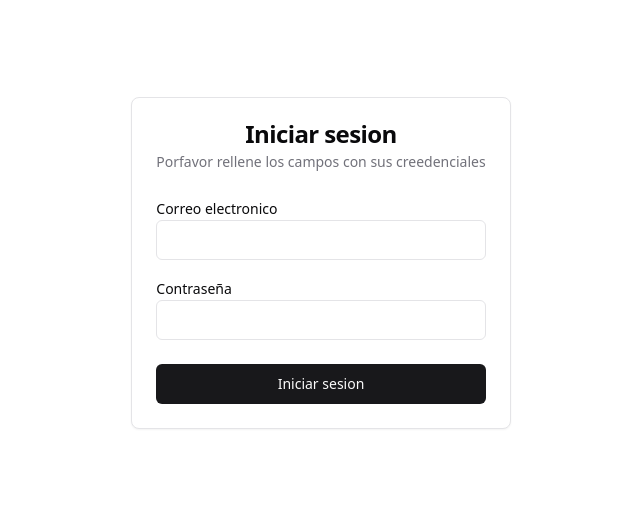
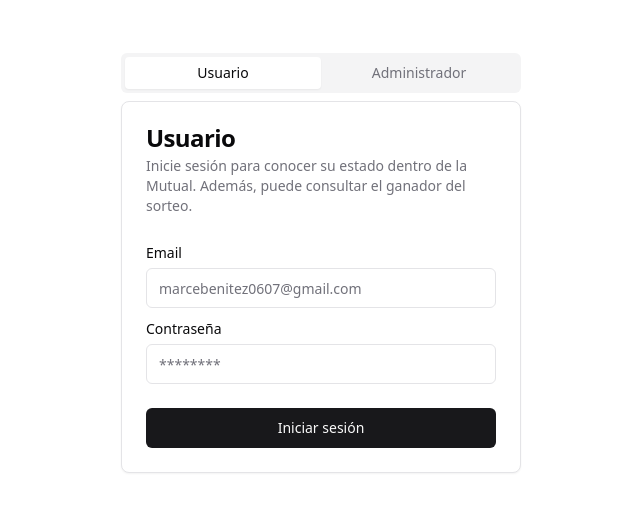
Before and after one commit to LumarSoft/mutual-web, a React (Vite) app: page / in a window 1280 px wide. Shown: the part 137-648 px from the top of the page, without its empty margins (319-959 px from the left). Built offline with nearby package versions, Linux system fonts and the light colour scheme.

Commit message:
feat: cambios en la logica de login para usuarios o administradores

```diff
--- /dev/null
+++ b/src/components/ui/tabs.tsx
@@ -0,0 +1,53 @@
+import * as React from "react"
+import * as TabsPrimitive from "@radix-ui/react-tabs"
+
+import { cn } from "@/lib/utils"
+
+const Tabs = TabsPrimitive.Root
+
+const TabsList = React.forwardRef<
+  React.ElementRef<typeof TabsPrimitive.List>,
+  React.ComponentPropsWithoutRef<typeof TabsPrimitive.List>
+>(({ className, ...props }, ref) => (
+  <TabsPrimitive.List
+    ref={ref}
+    className={cn(
+      "inline-flex h-10 items-center justify-center rounded-md bg-muted p-1 text-muted-foreground",
+      className
+    )}
+    {...props}
+  />
+))
+TabsList.displayName = TabsPrimitive.List.displayName
+
+const TabsTrigger = React.forwardRef<
+  React.ElementRef<typeof TabsPrimitive.Trigger>,
+  React.ComponentPropsWithoutRef<typeof TabsPrimitive.Trigger>
+>(({ className, ...props }, ref) => (
+  <TabsPrimitive.Trigger
+    ref={ref}
+    className={cn(
+      "inline-flex items-center justify-center whitespace-nowrap rounded-sm px-3 py-1.5 text-sm font-medium ring-offset-background transition-all focus-visible:outline-none focus-visible:ring-2 focus-visible:ring-ring focus-visible:ring-offset-2 disabled:pointer-events-none disabled:opacity-50 data-[state=active]:bg-background data-[state=active]:text-foreground data-[state=active]:shadow-sm",
+      className
+    )}
+    {...props}
+  />
+))
+TabsTrigger.displayName = TabsPrimitive.Trigger.displayName
+
+const TabsContent = React.forwardRef<
+  React.ElementRef<typeof TabsPrimitive.Content>,
+  React.ComponentPropsWithoutRef<typeof TabsPrimitive.Content>
+>(({ className, ...props }, ref) => (
+  <TabsPrimitive.Content
+    ref={ref}
+    className={cn(
+      "mt-2 ring-offset-background focus-visible:outline-none focus-visible:ring-2 focus-visible:ring-ring focus-visible:ring-offset-2",
+      className
+    )}
+    {...props}
+  />
+))
+TabsContent.displayName = TabsPrimitive.Content.displayName
+
+export { Tabs, TabsList, TabsTrigger, TabsContent }
--- a/src/modules/login/components/LoginCard.tsx
+++ b/src/modules/login/components/LoginCard.tsx
@@ -15,18 +15,18 @@ import { LoadingComponent } from "@/shared/components/loading/Loading";
 import { toast } from "react-toastify";
 import { useNavigate } from "react-router-dom";
 import { useStore } from "@/services/zustand/userStore";
+import { Tabs, TabsContent, TabsList, TabsTrigger } from "@/components/ui/tabs";
 
 export const LoginCard = () => {
   const [email, setEmail] = useState("");
   const [password, setPassword] = useState("");
   const [loading, setLoading] = useState(false);
+  const [loginAs, setLoginAs] = useState("users");
 
   const navigate = useNavigate();
   const setUser = useStore((state) => state.setUser);
 
-  const handleSubmit = async (e: React.FormEvent<HTMLFormElement>) => {
-    e.preventDefault();
-
+  const handleSubmit = async () => {
     if (email.trim().length === 0 || password.trim().length === 0) {
       toast.error("Debe rellenar los dos campos");
       return;
@@ -34,7 +34,7 @@ export const LoginCard = () => {
 
     setLoading(true);
     try {
-      const data = await signIn(email, password);
+      const data = await signIn(email, password, loginAs);
       if (data) {
         const userData = {
           DNI: data.DNI || "",
@@ -52,15 +52,17 @@ export const LoginCard = () => {
         setUser(userData);
         setLoading(false);
 
-        data.admin ? navigate("/admin") : navigate("/user");
+        loginAs === "admins" ? navigate("/admin") : navigate("/user");
       } else {
         setLoading(false);
         setEmail("");
         setPassword("");
-        toast.error("No se encontro ningun usuario con esas creedenciales");
+        toast.error("No se encontró ningún usuario con esas credenciales");
       }
     } catch (error) {
-      console.error("Error during sign in:", error);
+      console.error("Error durante el inicio de sesión:", error);
+      setLoading(false);
+      toast.error("Error durante el inicio de sesión");
     }
   };
 
@@ -69,33 +71,87 @@ export const LoginCard = () => {
   }
 
   return (
+    <Tabs defaultValue="user" className="w-[400px]">
+      <TabsList className="grid w-full grid-cols-2">
+        <TabsTrigger value="user" onClick={() => setLoginAs("users")}>
+          Usuario
+        </TabsTrigger>
+        <TabsTrigger value="admin" onClick={() => setLoginAs("admins")}>
+          Administrador
+        </TabsTrigger>
+      </TabsList>
+      <TabsContent value="user">
         <Card>
-      <CardHeader className="items-center">
-        <CardTitle>Iniciar sesion</CardTitle>
+          <CardHeader>
+            <CardTitle>Usuario</CardTitle>
             <CardDescription>
-          Porfavor rellene los campos con sus creedenciales
+              Inicie sesión para conocer su estado dentro de la Mutual. Además,
+              puede consultar el ganador del sorteo.
             </CardDescription>
           </CardHeader>
-      <form onSubmit={(e) => handleSubmit(e)}>
-        <CardContent className="flex flex-col gap-4">
-          <div>
-            <Label>Correo electronico</Label>
-            <Input onChange={(e) => setEmail(e.target.value.toString())} />
+          <CardContent className="space-y-2">
+            <div className="space-y-1">
+              <Label htmlFor="emailUser">Email</Label>
+              <Input
+                id="emailUser"
+                placeholder="marcebenitez0607@gmail.com"
+                value={email}
+                onChange={(e) => setEmail(e.target.value)}
+              />
             </div>
-          <div>
-            <Label>Contraseña</Label>
+            <div className="space-y-1">
+              <Label htmlFor="passwordUser">Contraseña</Label>
               <Input
+                id="passwordUser"
                 type="password"
-              onChange={(e) => setPassword(e.target.value.toString())}
+                placeholder="********"
+                value={password}
+                onChange={(e) => setPassword(e.target.value)}
               />
             </div>
           </CardContent>
           <CardFooter>
-          <Button className="w-full" type="submit">
-            Iniciar sesion
+            <Button className="w-full" onClick={handleSubmit}>
+              Iniciar sesión
             </Button>
           </CardFooter>
-      </form>
         </Card>
+      </TabsContent>
+      <TabsContent value="admin">
+        <Card>
+          <CardHeader>
+            <CardTitle>Administrador</CardTitle>
+            <CardDescription>Accede al panel de administración</CardDescription>
+          </CardHeader>
+          <CardContent className="space-y-2">
+            <div className="space-y-1">
+              <Label htmlFor="emailAdmin">Email</Label>
+              <Input
+                id="emailAdmin"
+                type="text"
+                placeholder="bodinidev@gmail.com"
+                value={email}
+                onChange={(e) => setEmail(e.target.value)}
+              />
+            </div>
+            <div className="space-y-1">
+              <Label htmlFor="passwordAdmin">Contraseña</Label>
+              <Input
+                id="passwordAdmin"
+                type="password"
+                placeholder="********"
+                value={password}
+                onChange={(e) => setPassword(e.target.value)}
+              />
+            </div>
+          </CardContent>
+          <CardFooter>
+            <Button className="w-full" onClick={handleSubmit}>
+              Iniciar sesión
+            </Button>
+          </CardFooter>
+        </Card>
+      </TabsContent>
+    </Tabs>
   );
 };
--- a/src/services/firebase/auth/auth.ts
+++ b/src/services/firebase/auth/auth.ts
@@ -19,7 +19,11 @@ interface User {
   date: string;
 }
 
-export const signIn = async (email: string, password: string) => {
+export const signIn = async (
+  email: string,
+  password: string,
+  loginAs: string
+) => {
   try {
     const userCredential = await signInWithEmailAndPassword(
       auth,
@@ -29,7 +33,7 @@ export const signIn = async (email: string, password: string) => {
 
     const user = userCredential.user;
 
-    const docRef = doc(firestore, "users", user.uid);
+    const docRef = doc(firestore, loginAs, user.uid);
     const docSnap = await getDoc(docRef);
 
     if (docSnap.exists()) {
```
Lines whose indentation alone changed are shown as unchanged.
